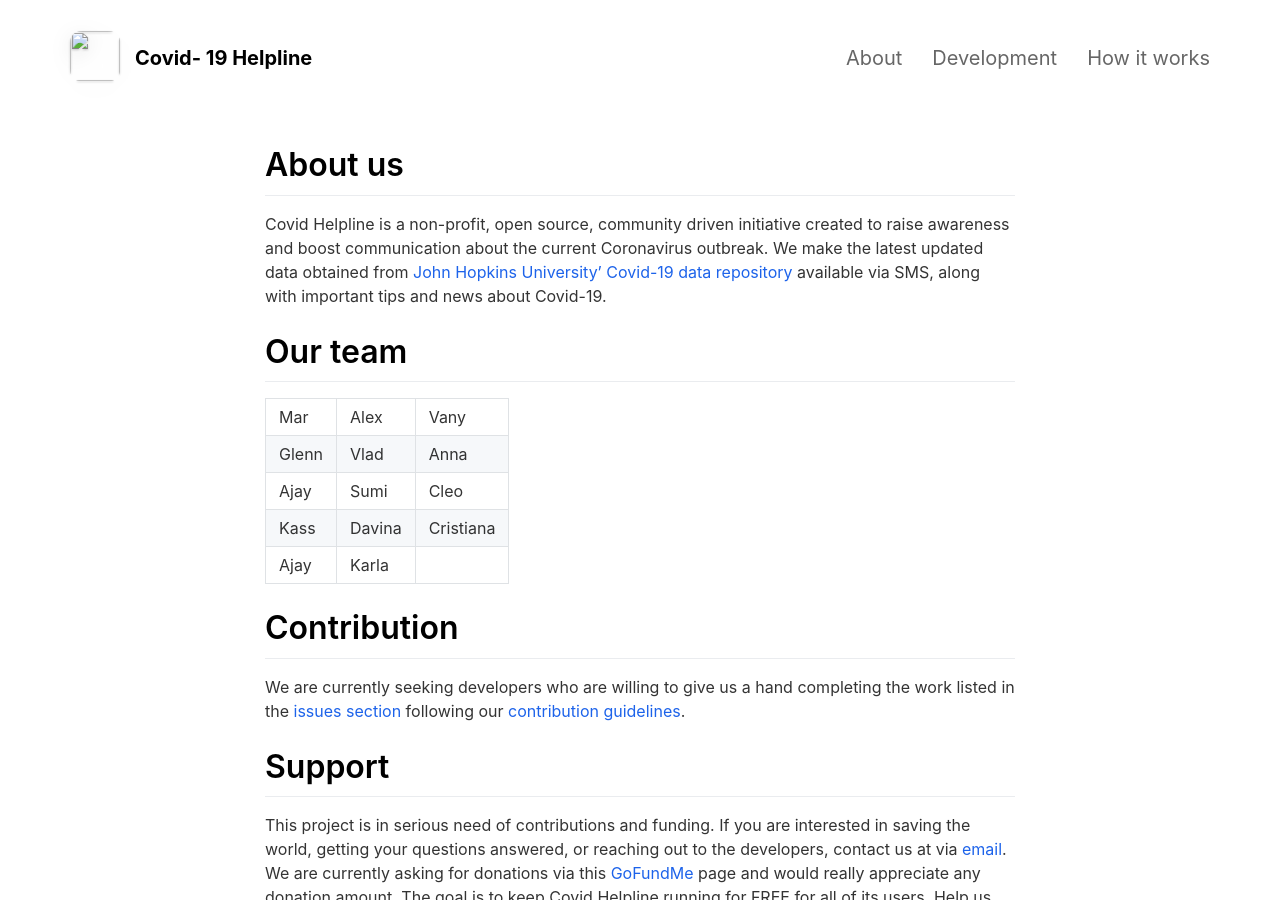
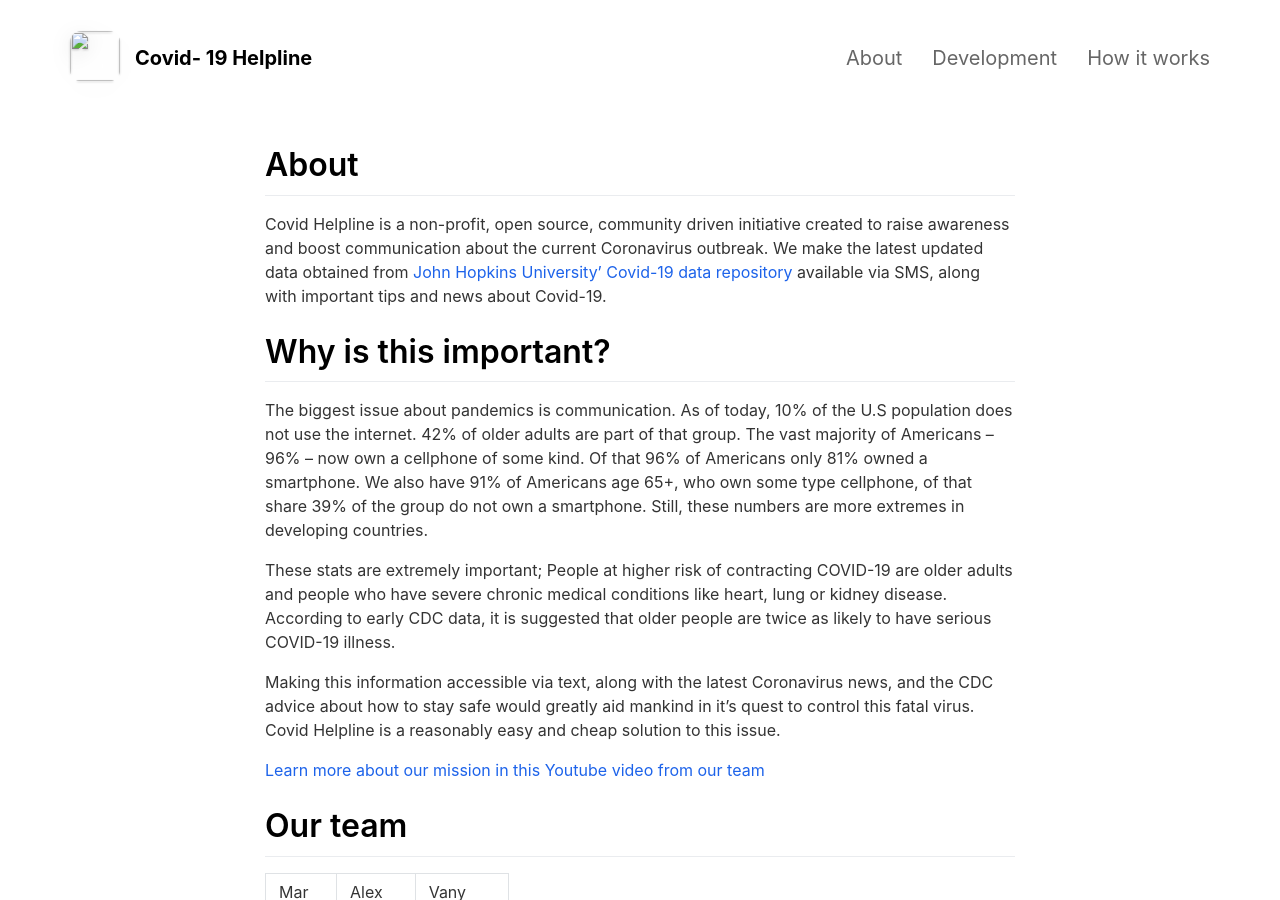
Before and after one commit to annajt178/covid, a Jekyll site: the page built from _pages/about.md, in a window 1280 px wide and 900 px high. Built offline with Jekyll 4.4.1, drawn with Linux system fonts in a browser that asks for light colours; nearby versions of some CDN libraries.

Commit message:
Update about.md

```diff
--- a/_pages/about.md
+++ b/_pages/about.md
@@ -4,9 +4,19 @@ title: About
 include_in_header: true
 ---
 
-# About us
+# About
 
 Covid Helpline is a non-profit, open source, community driven initiative created to raise awareness and boost communication about the current Coronavirus outbreak. We make the latest updated data obtained from [John Hopkins University’ Covid-19 data repository](https://github.com/CSSEGISandData/COVID-19/tree/master/csse_covid_19_data/csse_covid_19_daily_reports) available via SMS, along with important tips and news about Covid-19.
+
+# Why is this important?
+
+The biggest issue about pandemics is communication. As of today, 10% of the U.S population does not use the internet. 42% of older adults are part of that group. The vast majority of Americans – 96% – now own a cellphone of some kind. Of that 96% of Americans only 81% owned a smartphone. We also have 91% of Americans age 65+, who own some type cellphone, of that share 39% of the group do not own a smartphone. Still, these numbers are more extremes in developing countries.
+
+These stats are extremely important; People at higher risk of contracting COVID-19 are older adults and people who have severe chronic medical conditions like heart, lung or kidney disease. According to early CDC data, it is suggested that older people are twice as likely to have serious COVID-19 illness.
+
+Making this information accessible via text, along with the latest Coronavirus news, and the CDC advice about how to stay safe would greatly aid mankind in it’s quest to control this fatal virus. Covid Helpline is a reasonably easy and cheap solution to this issue.
+
+[Learn more about our mission in this Youtube video from our team](https://www.youtube.com/watch?v=axAEKzDHBm4&feature=youtu.be)
 
 # Our team
 
```
